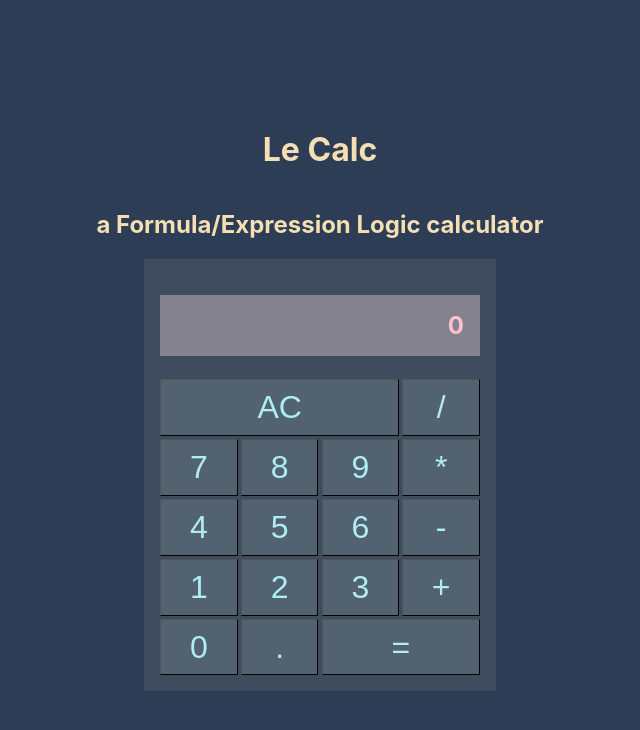
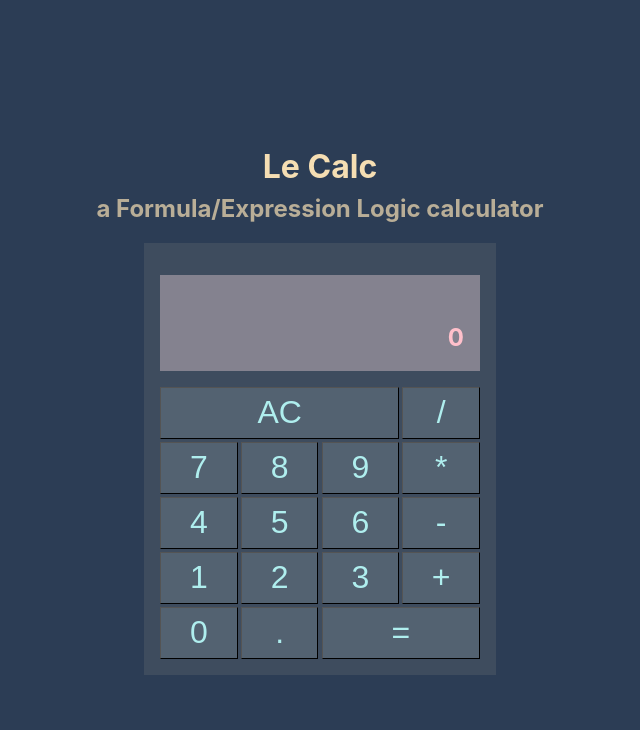
Before and after one commit to adrianytw/fcc-javascript-calculator, a React (Create React App) app: page / in a window 1280 px wide. Shown: the top 730 px of the page, without its empty margins (320-960 px from the left). Built offline with nearby package versions, Linux system fonts and the light colour scheme.

Commit message:
goodnight commit

```diff
--- a/src/App.css
+++ b/src/App.css
@@ -19,3 +19,11 @@
   background-color: var(--prussian-blue);
   color: wheat;
 }
+
+#title {
+  margin-bottom: 0.5rem;
+}
+#subtitle {
+  margin-top: 0px;
+  opacity: 70%;
+}
--- a/src/App.js
+++ b/src/App.js
@@ -4,8 +4,8 @@ import Calculator from './calc/Calculator';
 function App() {
   return (
     <div className="App">
-      <h1>Le Calc</h1>
-      <h2>a Formula/Expression Logic calculator</h2>
+      <h1 id='title'>Le Calc</h1>
+      <h2 id='subtitle'>a Formula/Expression Logic calculator</h2>
       <Calculator />
     </div>
   );
--- a/src/calc/Calculator.css
+++ b/src/calc/Calculator.css
@@ -7,42 +7,52 @@
 --prussian-blue: #2c3d55ff;
 }
 #calculator {
-    display: grid;
-    align-items: stretch;
-    grid-template-columns: repeat(4, 1fr);
-    grid-template-rows: repeat(6, 1fr) ;
-    grid-template-areas:
-        "DP DP DP DP"
-        "AC AC AC DV"
-        "SV EI NI MT"
-        "FO FI SI ST"
-        "ON TW TH AD"
-        "ZR DC EQ EQ";
-    column-gap: 0.2rem;
-    row-gap: 0.2rem;
-
+    display: flex;
+    flex-direction: column;
     height: 50vh;
     width: 20rem;
     background: var(--charcoal);
     padding: 1rem;
 }
-#display {
+#keys {
+    display: grid;
+    height: 100%;
+    grid-template-columns: repeat(4, 1fr);
+    grid-template-rows: repeat(5, 1fr) ;
+    grid-template-areas:
+    "AC AC AC DV"
+    "SV EI NI MT"
+    "FO FI SI ST"
+    "ON TW TH AD"
+        "ZR DC EQ EQ";
+        column-gap: 0.2rem;
+        row-gap: 0.2rem;
+}
+
+#displayArea {
     background-color: var(--roman-silver);
+    grid-area: DP;
     padding: 1rem;
-    grid-area: DP;
+    margin-top: 1rem;
+    margin-bottom: 1rem;
     color: pink;
     text-align: end;
+    /* height: 5rem; */
 }
+#display, #idk {
+    height: 2rem;
+    margin: 0px;
+}
+
 button {
     font-size: xx-large;
     background-color: var(--black-coral);
     color: paleturquoise;
-    border-width: 1px;
+    border-width: 0.1rem;
     /* border-radius: 0.7rem; */
 }
 
 button:hover {
-    border-width: 3px;
     border-radius: 1rem;
     background-color: var(--old-lavender);
 }
--- a/src/calc/Calculator.js
+++ b/src/calc/Calculator.js
@@ -1,7 +1,7 @@
 import './Calculator.css'
 
 import { useSelector, useDispatch } from 'react-redux'
-import { add, clear } from '../features/calcSlice'
+import { newNum, clear } from '../features/calcSlice'
 import { isCompositeComponent } from 'react-dom/test-utils'
 
 const Calculator = () => {
@@ -20,28 +20,28 @@ const Calculator = () => {
         eight: '8',
         nine: '9',
         zero: '0',
-        one: '1',
     }
 
     return (
         <div id='calculator'>
-            {/* <div id='displayArea'>
+
+            <div id='displayArea'>
                 <h2 id='idk'>{display}</h2>
-            </div> */}
                 <h2 id='display'>{total}</h2>
+            </div>
+            <div id='keys'>
                 <button id='equals'
-                onClick={ () => dispatch(add(1))}>=</button>
-            <button id='zero'>0</button>
-            <button id='one'
-                onClick={ () => dispatch(add(1))}>1</button>
-            <button id='two'>2</button>
-            <button id='three'>3</button>
-            <button id='four'>4</button>
-            <button id='five'>5</button>
-            <button id='six'>6</button>
-            <button id='seven'>7</button>
-            <button id='eight'>8</button>
-            <button id='nine'>9</button>
+                    onClick={ () => dispatch(newNum(1))}>=</button>
+                {
+                    Object.keys(numKeys).map( (key, index) => {
+                        const data = numKeys[key]
+                        console.log(key, data)
+                        return (
+                            <button id={key}
+                                onClick={ () => dispatch(newNum(data))}>{data}</button>
+                        )
+                    })
+                }
                 <button id='decimal'>.</button>
                 <button id='clear'
                     onClick={ () => dispatch(clear())}>AC</button>
@@ -50,6 +50,7 @@ const Calculator = () => {
                 <button id='multiply'>*</button>
                 <button id='divide'>/</button>
             </div>
+        </div>
     )
 }
 
--- a/src/features/calcSlice.js
+++ b/src/features/calcSlice.js
@@ -1,7 +1,7 @@
 import { createSlice } from '@reduxjs/toolkit'
 
 const initialState = {
-    display: "0",
+    display: "",
     total: 0,
 }
 
@@ -13,8 +13,9 @@ export const calcSlice = createSlice({
             state.display = "0"
             state.total =  0
         },
-        add: (state, action) => {
+        newNum: (state, action) => {
             state.display += action.payload.toString()
+            state.total = parseInt(state.display)
         },
         subtract: (state, action) => {},
         multiply: (state, action) => {},
@@ -22,6 +23,6 @@ export const calcSlice = createSlice({
     }
 })
 
-export const { add, subtract, multiply, divide, clear } = calcSlice.actions
+export const { newNum, subtract, multiply, divide, clear } = calcSlice.actions
 
 export default calcSlice.reducer
```
Lines whose indentation alone changed are shown as unchanged.
